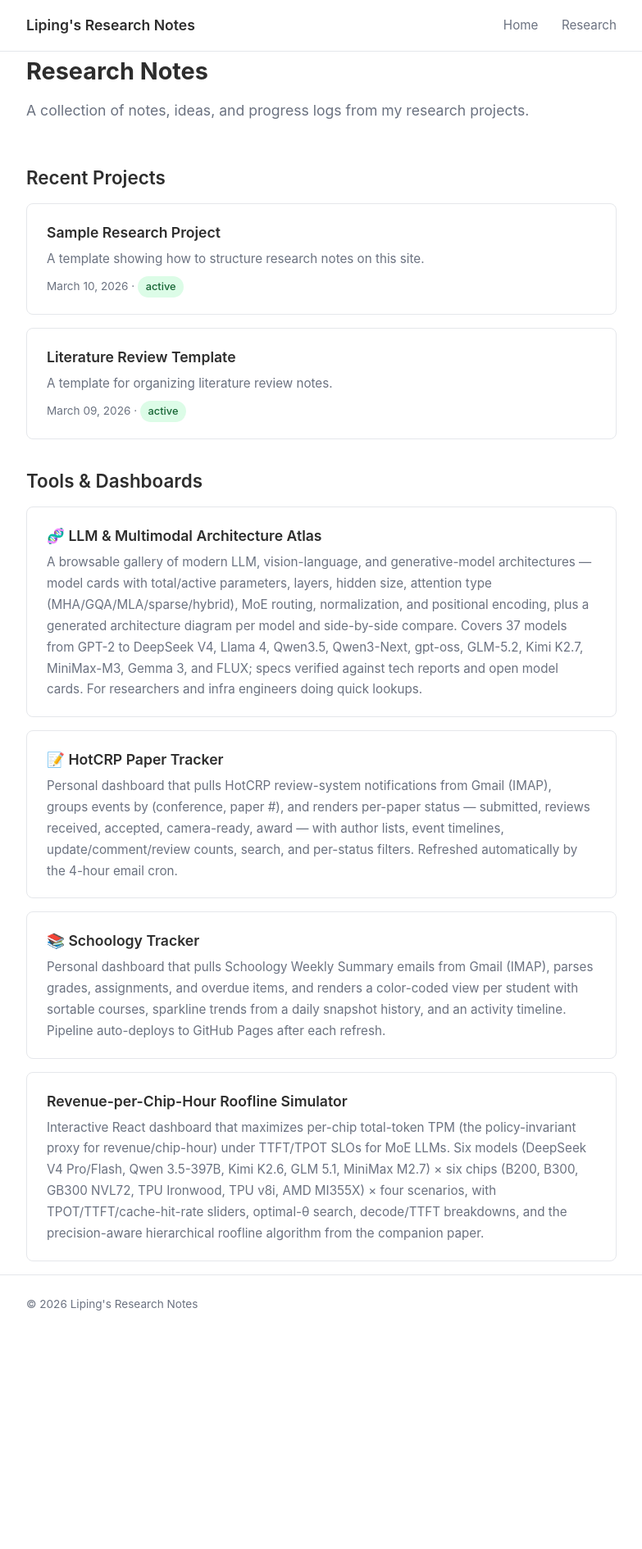
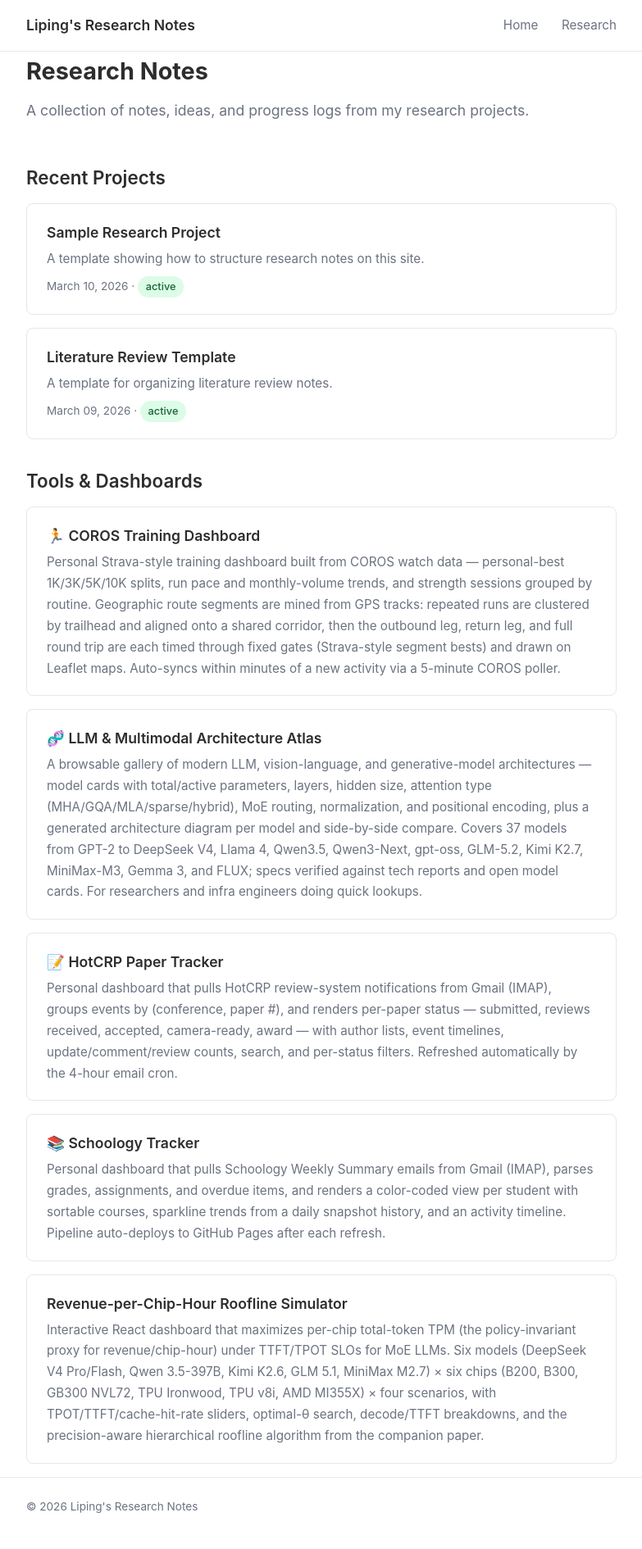
Before and after one commit to zhanglpg/zhanglpg.github.io, a Jekyll site: the page built from index.html, in a window 1280 px wide. Shown: the whole page at 82% size, without its empty margins (248-1031 px from the left). Built offline with Jekyll 4.4.1, drawn with Linux system fonts in a browser that asks for light colours; before the commit the page ends 1643 px from its top, so only the background shows below that.

Commit message:
home: add COROS Training Dashboard to Tools & Dashboards
Co-Authored-By: Claude Fable 5 <noreply@anthropic.com>

```diff
--- a/index.html
+++ b/index.html
@@ -27,6 +27,12 @@ title: Home
 <h2>Tools &amp; Dashboards</h2>
 <ul class="project-list">
   <li>
+    <a href="{{ '/coros-dashboard/' | relative_url }}">
+      <div class="title">🏃 COROS Training Dashboard</div>
+      <div class="summary">Personal Strava-style training dashboard built from COROS watch data — personal-best 1K/3K/5K/10K splits, run pace and monthly-volume trends, and strength sessions grouped by routine. Geographic route segments are mined from GPS tracks: repeated runs are clustered by trailhead and aligned onto a shared corridor, then the outbound leg, return leg, and full round trip are each timed through fixed gates (Strava-style segment bests) and drawn on Leaflet maps. Auto-syncs within minutes of a new activity via a 5-minute COROS poller.</div>
+    </a>
+  </li>
+  <li>
     <a href="{{ '/model-atlas/' | relative_url }}">
       <div class="title">🧬 LLM &amp; Multimodal Architecture Atlas</div>
       <div class="summary">A browsable gallery of modern LLM, vision-language, and generative-model architectures — model cards with total/active parameters, layers, hidden size, attention type (MHA/GQA/MLA/sparse/hybrid), MoE routing, normalization, and positional encoding, plus a generated architecture diagram per model and side-by-side compare. Covers 37 models from GPT-2 to DeepSeek V4, Llama 4, Qwen3.5, Qwen3-Next, gpt-oss, GLM-5.2, Kimi K2.7, MiniMax-M3, Gemma 3, and FLUX; specs verified against tech reports and open model cards. For researchers and infra engineers doing quick lookups.</div>
```
